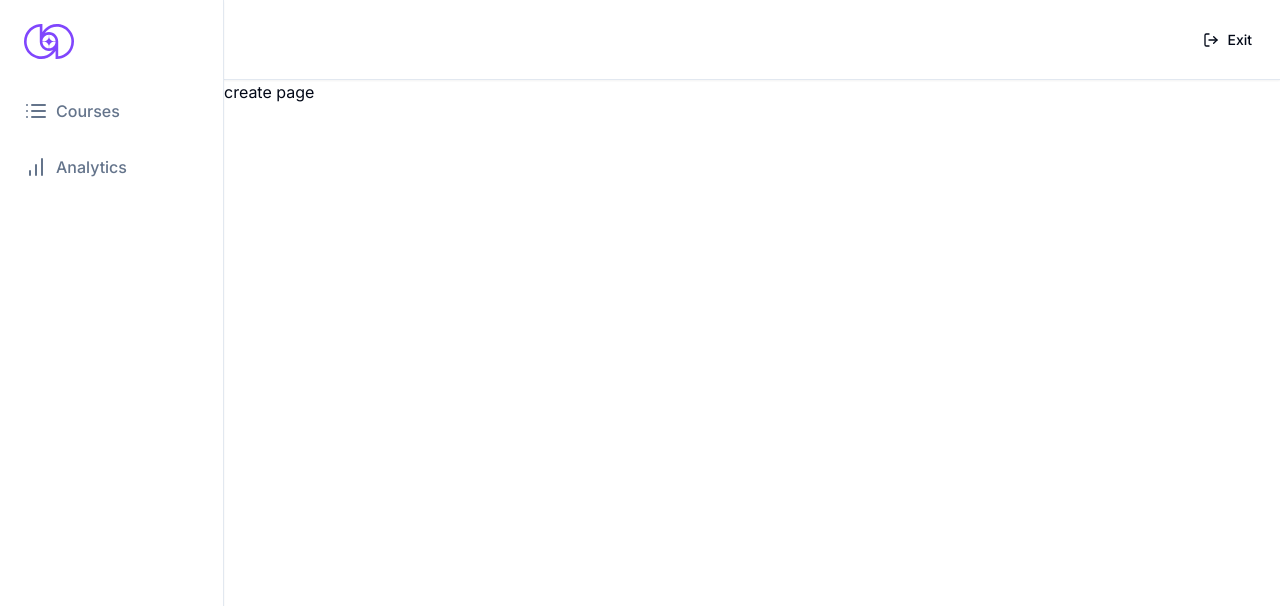
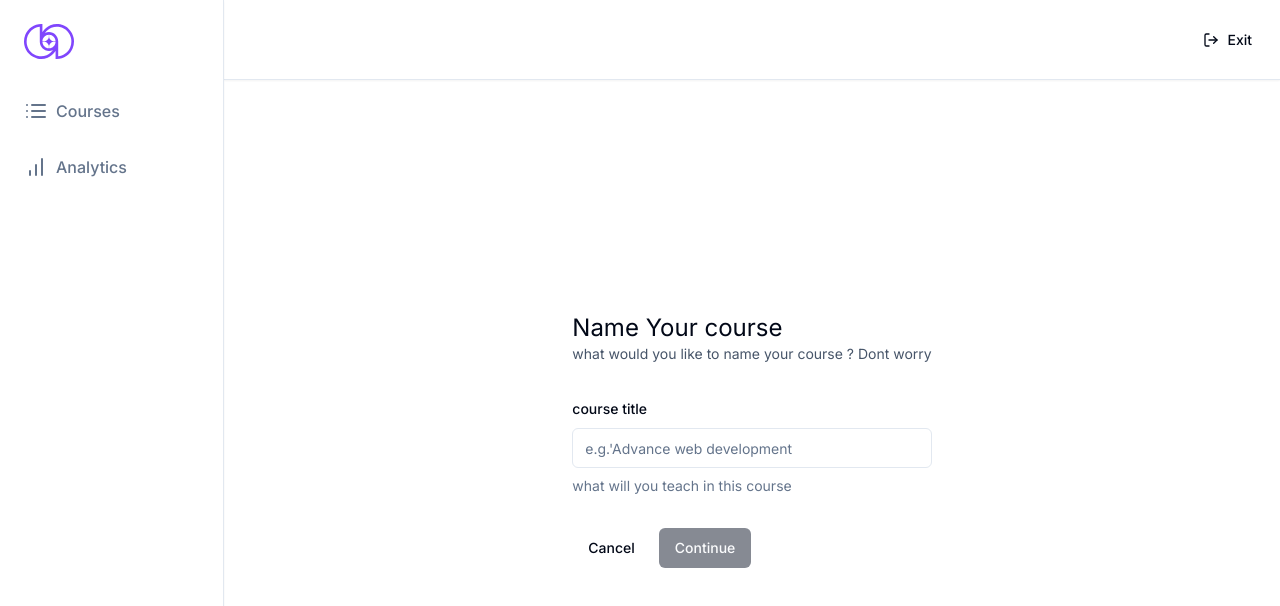
Before and after one commit to yamanaliesh92/Lms-platform, a Next.js app: page /teacher/create in a window 1280 px wide. Shown: the top 606 px of the page. Built offline with nearby package versions, Linux system fonts and the light colour scheme.

Commit message:
finshed  create page

```diff
--- a/src/app/(dashboard)/(routes)/teacher/create/page.tsx
+++ b/src/app/(dashboard)/(routes)/teacher/create/page.tsx
@@ -1,6 +1,96 @@
 "use client";
 import React from "react";
+import { Button } from "@/components/ui/button";
+import {
+  FormDescription,
+  FormControl,
+  FormField,
+  FormMessage,
+  Form,
+  FormItem,
+  FormLabel,
+} from "@/components/ui/form";
+import { Input } from "@/components/ui/input";
+import Link from "next/link";
+import { zodResolver } from "@hookform/resolvers/zod";
 
-export default function CreatePage() {
-  return <div>create page</div>;
+import { useForm } from "react-hook-form";
+import * as z from "zod";
+import axios from "axios";
+import { useRouter } from "next/navigation";
+import { toast } from "react-hot-toast";
+
+const formSchema = z.object({
+  title: z.string().min(1, { message: "Title is required" }),
+});
+
+export default function page() {
+  const router = useRouter();
+  const from = useForm<z.infer<typeof formSchema>>({
+    resolver: zodResolver(formSchema),
+    defaultValues: {
+      title: "",
+    },
+  });
+  //   extract isSubmitting and isValid
+  const { isSubmitting, isValid } = from.formState;
+
+  const onSubmit = async (values: z.infer<typeof formSchema>) => {
+    console.log(values);
+    try {
+      const res = await axios.post("http://localhost:3000/api/courses", values);
+      router.push(`${res.data.id}`);
+      toast.success("created success");
+    } catch (err) {
+      toast.error("some thing went wrong");
+    }
+  };
+
+  return (
+    <div className="d max-w-5xl mx-auto flex md:items-center md:justify-center h-full p-6 ">
+      <div>
+        <h1 className="text-2xl">Name Your course</h1>
+        <p className="text-sm text-slate-600">
+          what would you like to name your course ? Dont worry{" "}
+        </p>
+        <Form {...from}>
+          <form
+            onSubmit={from.handleSubmit(onSubmit)}
+            className="mt-8 space-y-8"
+          >
+            <FormField
+              name="title"
+              control={from.control}
+              render={({ field }) => (
+                <FormItem>
+                  <FormLabel>course title</FormLabel>
+                  <FormControl>
+                    <Input
+                      disabled={isSubmitting}
+                      placeholder="e.g.'Advance web development"
+                      {...field}
+                    />
+                  </FormControl>
+                  <FormDescription>
+                    what will you teach in this course
+                  </FormDescription>
+                  <FormMessage />
+                </FormItem>
+              )}
+            />
+            <div className="flex items-center gap-x-2">
+              <Link href={"/"}>
+                <Button variant={"ghost"} type="button">
+                  Cancel
+                </Button>
+              </Link>
+              <Button type={"submit"} disabled={!isValid || isSubmitting}>
+                Continue
+              </Button>
+            </div>
+          </form>
+        </Form>
+      </div>
+    </div>
+  );
 }
--- a/src/app/(dashboard)/_components/providers/toast-provider.tsx
+++ b/src/app/(dashboard)/_components/providers/toast-provider.tsx
@@ -0,0 +1,7 @@
+"use client";
+import React from "react";
+import { Toaster } from "react-hot-toast";
+
+export default function ToasterProvider() {
+  return <Toaster />;
+}
--- a/src/app/layout.tsx
+++ b/src/app/layout.tsx
@@ -2,6 +2,7 @@ import type { Metadata } from "next";
 import { Inter } from "next/font/google";
 import "./globals.css";
 import { ClerkProvider } from "@clerk/nextjs";
+import ToasterProvider from "./(dashboard)/_components/providers/toast-provider";
 const inter = Inter({ subsets: ["latin"] });
 
 export const metadata: Metadata = {
@@ -17,7 +18,10 @@ export default function RootLayout({
   return (
     <ClerkProvider>
       <html lang="en">
-        <body className={inter.className}>{children}</body>
+        <body className={inter.className}>
+          <ToasterProvider />
+          {children}
+        </body>
       </html>
     </ClerkProvider>
   );
```
